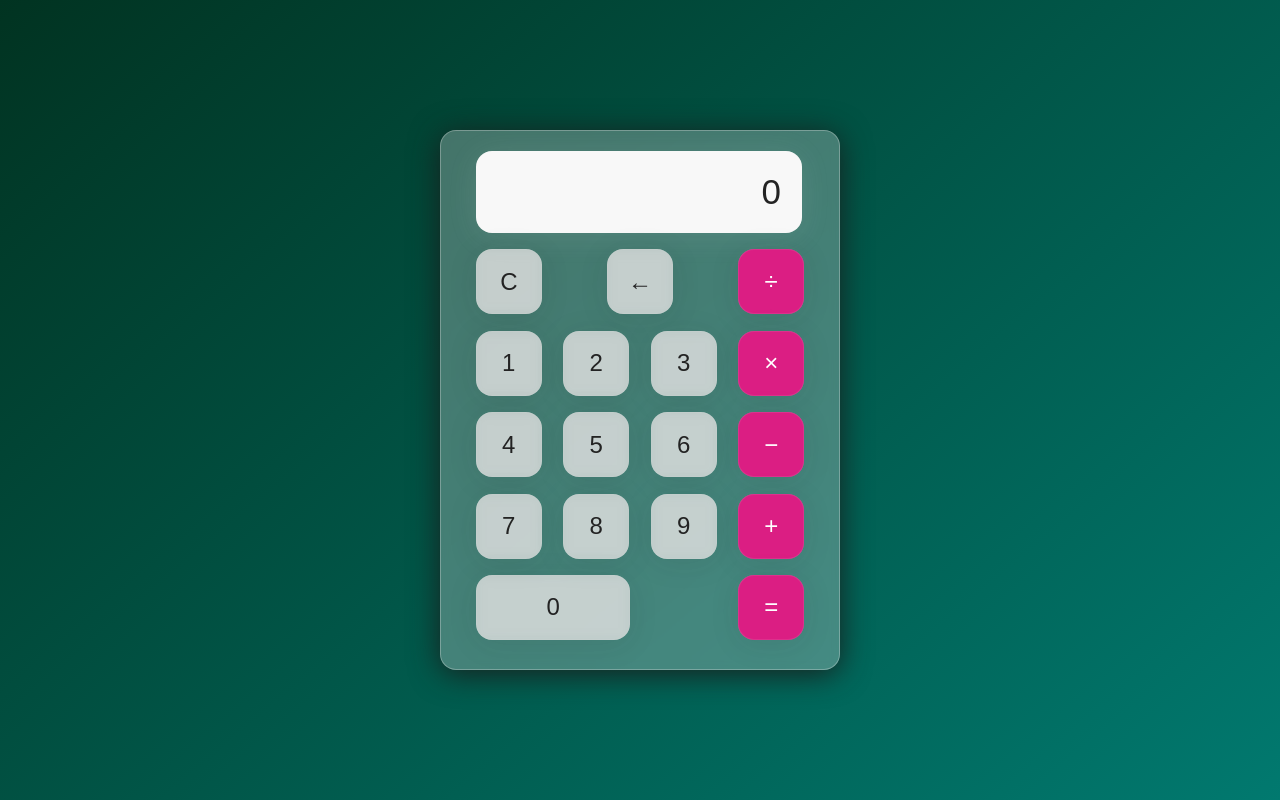
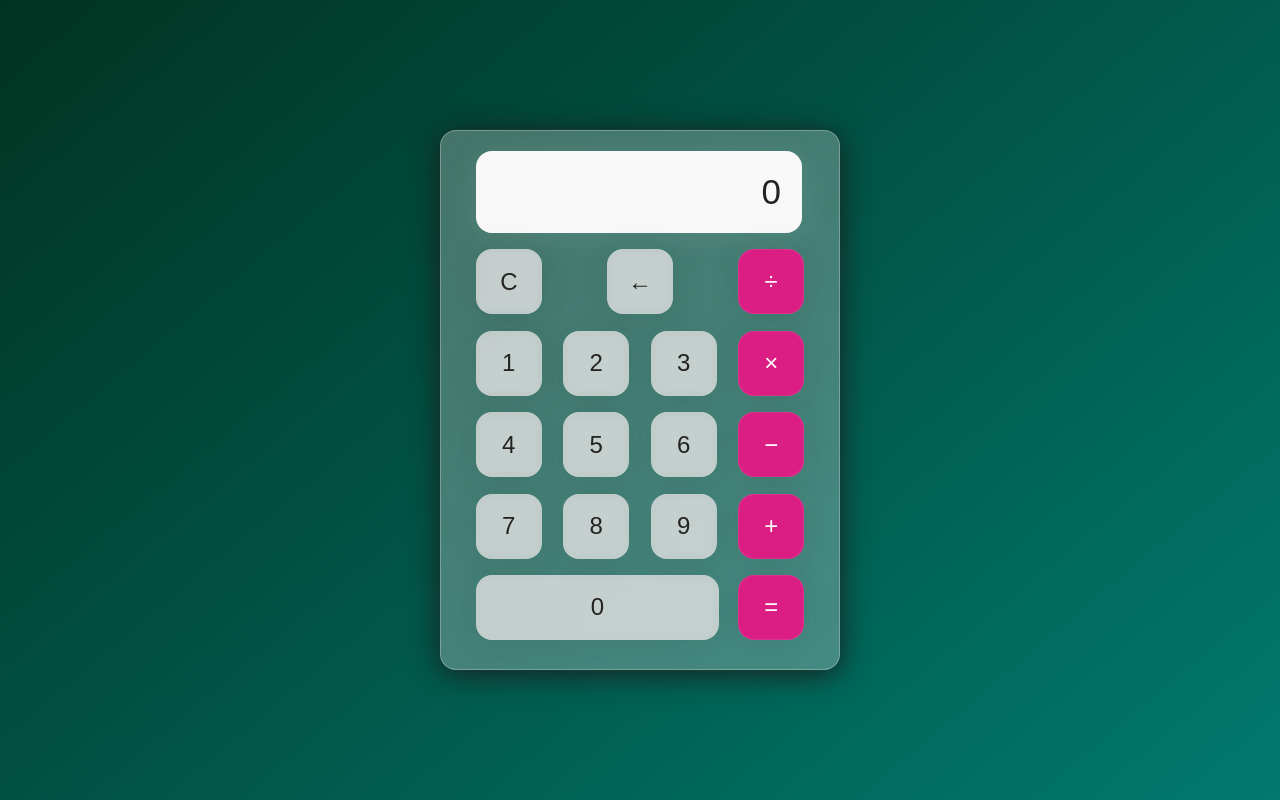
Before and after one commit to Ivan3864/Calculator-app, a plain HTML site: page index.html in a window 1280 px wide. Drawn offline with Linux system fonts and the light colour scheme.

Commit message:
minor css changes

```diff
--- a/style.css
+++ b/style.css
@@ -96,7 +96,7 @@ body{
     background-color: #d0eaaf;
 }
 
-button{
+.button{
     background-color: #01796f;
     border-radius: 5px;
     border: 1px solid #013220;
@@ -106,7 +106,7 @@ button{
     margin-left: 0px;
 }
 .double{
-    flex-basis: 47%;
+    flex-basis: 74%;
 }
 
 .triple{
```
